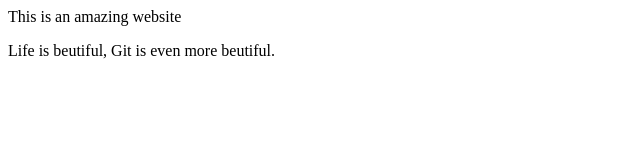
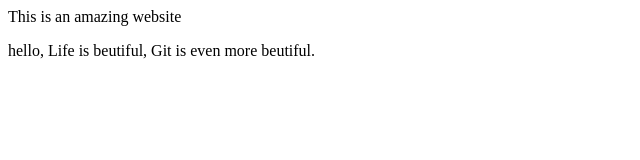
Before and after one commit to ajaypradeep111/sample-repo, a plain HTML site: page index.html in a window 1280 px wide. Shown: the full height of the page, 0-640 px from the left. Drawn offline with Linux system fonts and the light colour scheme.

Commit message:
added hello to our website

```diff
--- a/index.html
+++ b/index.html
@@ -2,6 +2,7 @@
 <title>sample website</title>
 <head>This is an amazing website</head>
 <p>
+hello,
 Life is beutiful, Git is even more beutiful.
 </p>
 </html>
```
